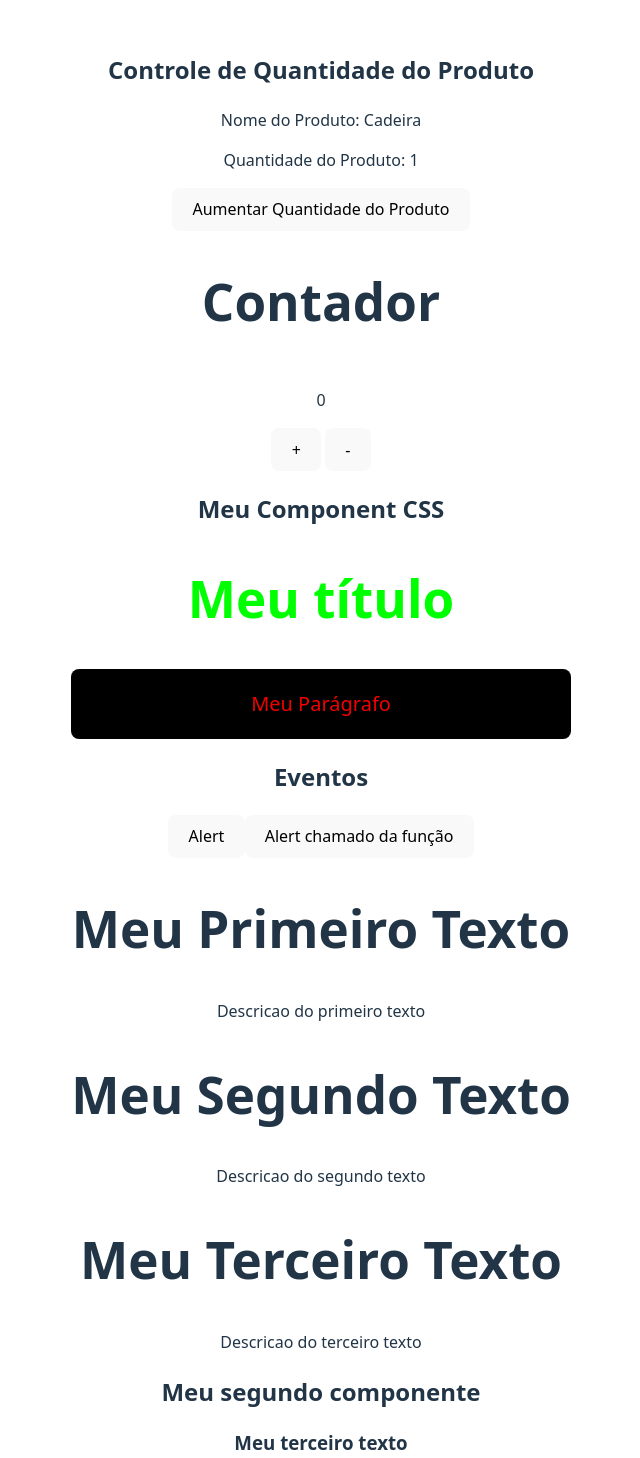
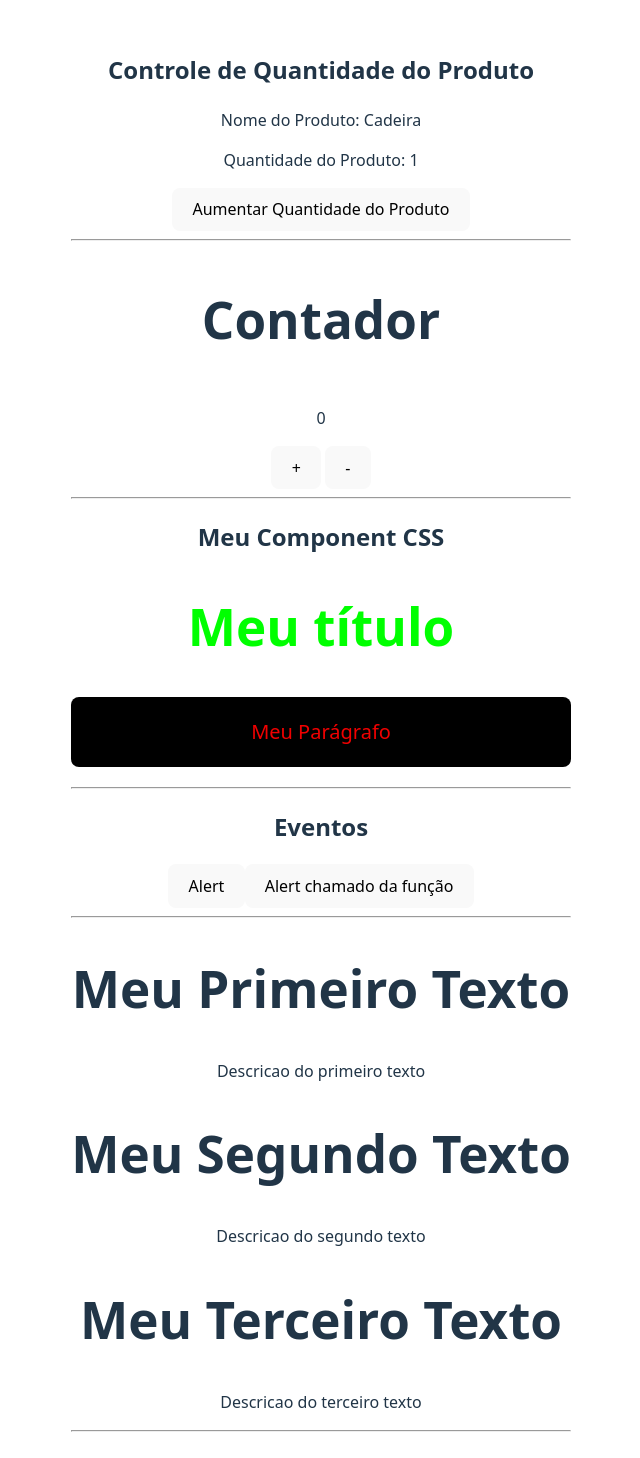
Before and after one commit to gabriellydasi/avanti-innovation-class-2025, a React (Vite) app in the folder react/1_components/: page / in a window 1280 px wide. Shown: the top 1458 px of the page, without its empty margins (319-959 px from the left). Built offline with nearby package versions, Linux system fonts and the light colour scheme.

Commit message:
Seção 02 | Hooks useState e useEffects | Aula 15 - useEffect

```diff
--- a/react/1_components/src/App.jsx
+++ b/react/1_components/src/App.jsx
@@ -13,31 +13,39 @@ function App() {
 
   return (
     <>
+      {/* Controle de quantidade de produto  */}
       <section>
         <h2>Controle de Quantidade do Produto</h2>
         <ProductQuantity />
       </section>
+      <hr />
 
+      {/* Contador  */}
       <section style={{display: "flex", flexDirection: "column", alignItems: "center"}}>
         <h1>Contador</h1>
         <Counter />
       </section>
+      <hr />
 
+      {/* Textos  */}
       <section>
         <h2>Meu Component CSS</h2>
         <MyCSSComponent />
       </section>
+      <hr />
 
       <section>
         <h2>Eventos</h2>
         <Events />
       </section>
+      <hr />
 
       <section>
         <TextComponent text="Meu Primeiro Texto" description="Descricao do primeiro texto"/>
         <TextComponent text="Meu Segundo Texto" description="Descricao do segundo texto"/>
         <TextComponent text="Meu Terceiro Texto" description="Descricao do terceiro texto"/>
       </section>
+      <hr />
 
       <section>
         <SecondText />
--- a/react/1_components/src/components/Counter.jsx
+++ b/react/1_components/src/components/Counter.jsx
@@ -1,4 +1,4 @@
-import React, { useState } from 'react'
+import React, { useState, useEffect } from 'react'
 
 const Counter = () => {
     // useState é um hook do React, ou seja, uma função especial que permite adicionar
@@ -7,6 +7,12 @@ const Counter = () => {
     // Aqui foi criado um estado chamado 'counter', com valor inicial 0
     // A função 'setCounter' é usada pra atualizar esse valor
     const [counter, setCounter] = useState(0)
+
+    useEffect(() => {
+        document.title = `Contador: ${counter}`
+        // Altera o title do documento
+    }, [counter]) // Array de dependências
+        // Toda vez que o counter alterar, vai atualizar o 'document.title'
 
     // Função pra incrementar o contador em 1
     const increment = () => {
```
